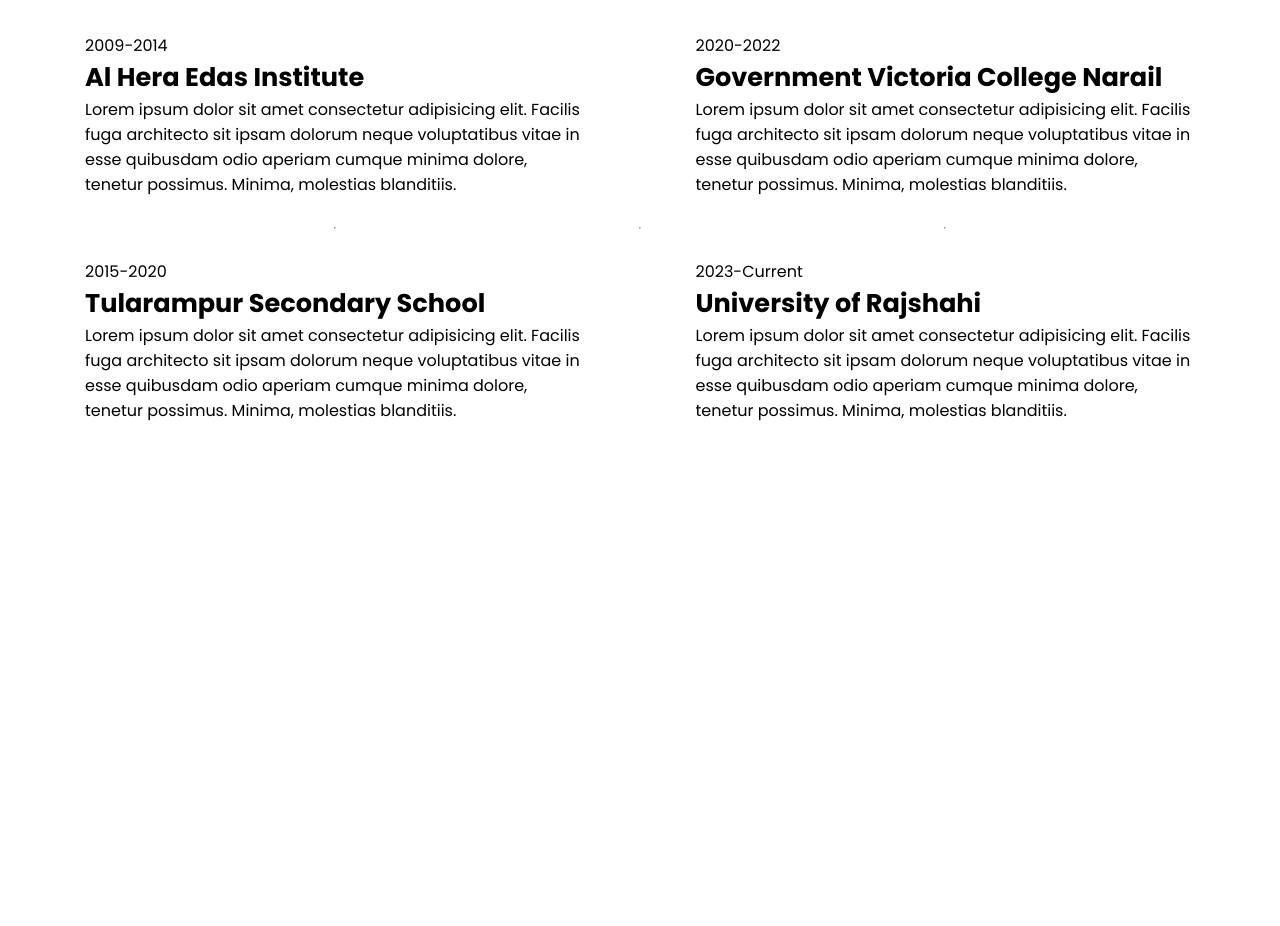
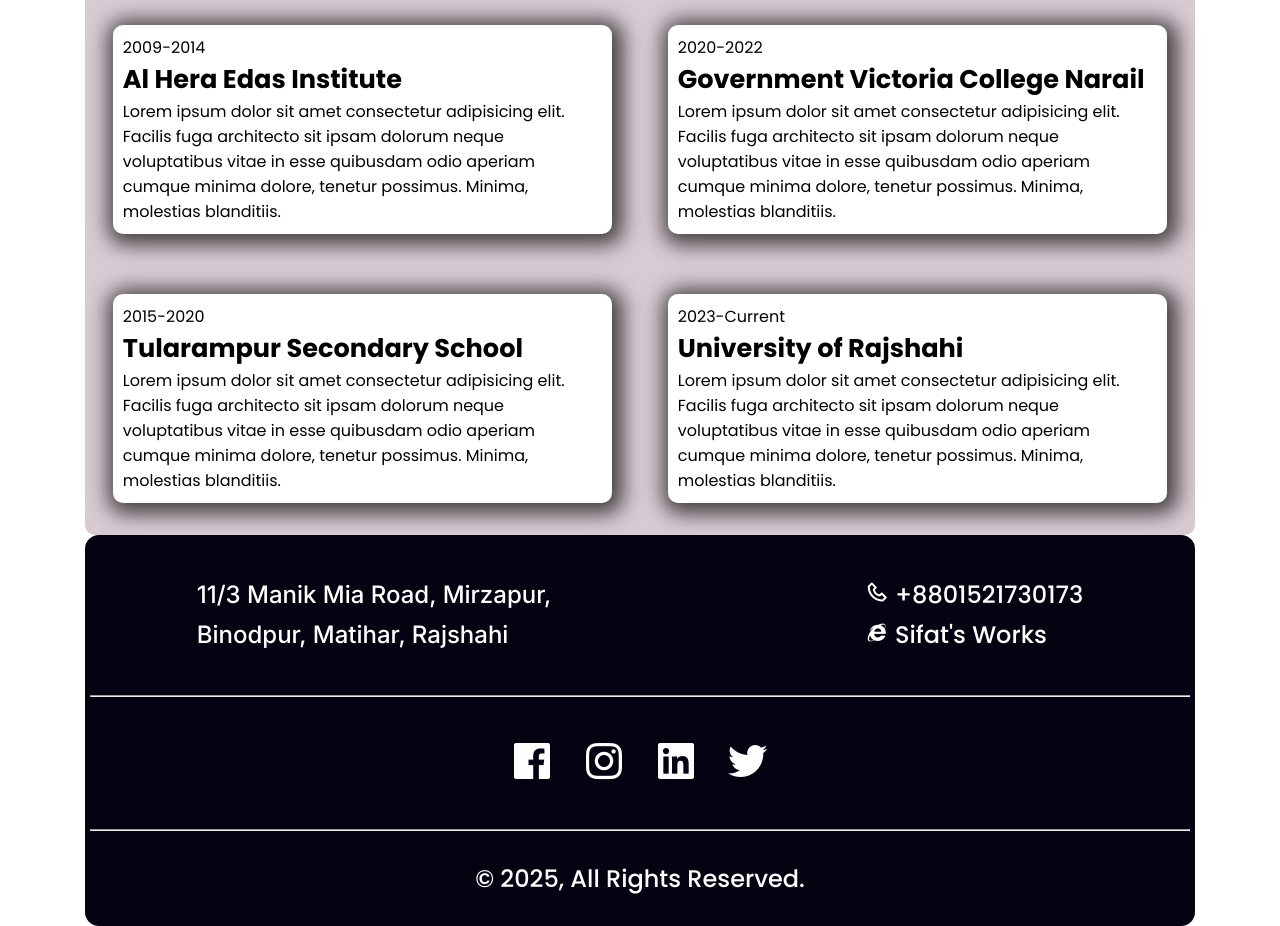
Before and after one commit to tmdsifat98/Sifat-Tarafder, a plain HTML site: page index.html in a window 1280 px wide. Shown: the part 1495-2421 px from the top of the page. Before the commit the page ends 1948 px from the top, so only its background shows below. Drawn offline with nearby package versions, Linux system fonts and the light colour scheme.

Commit message:
footer added

```diff
--- a/index.html
+++ b/index.html
@@ -73,21 +73,18 @@
                         <h2>Al Hera Edas Institute</h2>
                         <p>Lorem ipsum dolor sit amet consectetur adipisicing elit. Facilis fuga architecto sit ipsam dolorum neque voluptatibus vitae in esse quibusdam odio aperiam cumque minima dolore, tenetur possimus. Minima, molestias blanditiis.</p>
                     </div>
-                    <hr>
                     <div class="edu">
                         <p>2015-2020</p>
                         <h2>Tularampur Secondary School</h2>
                         <p>Lorem ipsum dolor sit amet consectetur adipisicing elit. Facilis fuga architecto sit ipsam dolorum neque voluptatibus vitae in esse quibusdam odio aperiam cumque minima dolore, tenetur possimus. Minima, molestias blanditiis.</p>
                     </div>
                 </div>
-                <hr>
                 <div class="edu-right">
                     <div class="edu">
                         <p>2020-2022</p>
                         <h2>Government Victoria College Narail</h2>
                         <p>Lorem ipsum dolor sit amet consectetur adipisicing elit. Facilis fuga architecto sit ipsam dolorum neque voluptatibus vitae in esse quibusdam odio aperiam cumque minima dolore, tenetur possimus. Minima, molestias blanditiis.</p>
                     </div>
-                    <hr>
                     <div class="edu">
                         <p>2023-Current</p>
                         <h2>University of Rajshahi</h2>
@@ -98,7 +95,26 @@
         </section>
     </main>
     <footer>
-
+        <div class="foot-container">
+            <div class="address">
+                <div class="home">11/3 Manik Mia Road, Mirzapur,<br> Binodpur, Matihar, Rajshahi</div>
+                <div class="cellphone">
+                    <div class="call"><i class='bx bx-phone'></i> +8801521730173</div>
+                    <div class="web"><a target="_blank" href="https://tmdsifat98.github.io/Sifat-Tarafder"><i class='bx bxl-internet-explorer'></i>  Sifat's Works </a></div>
+                </div>
+            </div>
+            <hr>
+            <div class="social">
+                <a target="_blank" href="https://www.facebook.com/Sifat.tarafder.5"><i id="fb" class='bx bxl-facebook-square'></i></a>
+                <a target="_blank" href="https://www.instagram.com/sifat_trf98/"><i id="insta" class='bx bxl-instagram' ></i></a>
+                <a target="_blank" href="www.linkedin.com/in/tmdsifat98"><i id="in" class='bx bxl-linkedin-square'></i></a>
+                <a target="_blank" href="https://x.com/SifatTarafder98  "><i id="x" class='bx bxl-twitter'></i></a>
+            </div>
+            <hr>
+            <div class="foot">
+                <p>&copy; 2025, All Rights Reserved.</p>
+            </div>
+           </div>
     </footer>
 </body>
 </html>
--- a/styles/style.css
+++ b/styles/style.css
@@ -120,6 +120,11 @@
     width: 90%;
     margin-left: 40px;
     margin-bottom: 30px;
+    transition: 0.2s;
+}
+.banner-img img:Hover{
+    transform: scale(1.1);
+    filter: drop-shadow(10px 10px 50px  rgb(210, 13, 236));
 }
 .placement{
     display: inline-block;
@@ -189,6 +194,11 @@
 .about-img img{
     width: 80%;
     filter: drop-shadow(10px 10px 50px  rgb(210, 13, 236));
+    transition: 0.2s;
+}
+.about-img img:hover{
+    transform: scale(1.02);
+    filter: drop-shadow(10px 10px 50px  rgb(50, 204, 231));
 }
 .about-content{
     width: 50%;
@@ -227,7 +237,11 @@
         width: 100%;
     }
 }
-
+.education{
+    background: rgb(216, 203, 212)  ;
+    border-radius: 10px;
+    padding: 2px 0;
+}
 .education h1{
     margin-top: 60px;
     margin-bottom: -20px;
@@ -238,10 +252,10 @@
     color: rgb(131, 5, 248);
 }
 .edu-container{
-    margin-top: 40px;
+    margin-top: 30px;
     display: flex;
     align-items: center;
-    justify-content: space-between;
+    justify-content: space-around;
 }
 .edu h2{
     font-size: 1.6rem;
@@ -253,29 +267,92 @@
     align-items: center;
 }
 .edu{
+    background-color: white;
     margin: 30px 0;
+    border-radius: 10px;
+    padding: 10px;
+    box-shadow: 3px 3px 20px 8px rgba(0, 0, 0, 0.678);
 }
 @media (max-width:570px){
     .edu-container{
         flex-direction: column;
+        margin: 5px 10px;
     }
     .edu-left, .edu-right{
         width: 99%;
     }
-    hr{
-        width: 89%;
+}
+
+footer{
+    border-radius: 14px;
+    background: rgb(7, 2, 17);
+    }
+    .foot-container{
+        max-width: 1100px;
+        margin: 0px auto;
+    }
+    .address{
+        padding: 40px 30px;
+        display: flex;
+        justify-content: space-around;
+        align-items: center;
+        gap: 10rem;
+    }
+    .home, .cellphone{
+        color: rgb(255, 255, 255);
+        font-family: Inter;
+        font-size: 24px;
+        font-weight: 500;
+        line-height: 40px;
+        letter-spacing: 0%;
+    }
+    .call, .web{
+        text-align: left;
+        transition: 0.2s;
+    }
+    .web a{
+        text-decoration: none;
+        color: rgb(255, 255, 255);
+    }
+    .social{
+        /* width: 160px; */
+        display: flex;
+        justify-content: center;
+        align-items: center;
+        gap: 24px;
+    }
+    .social a{
+        width: fit-content;
+        border-radius: 10px;
+        margin: 40px 0;
+        transition: 0.2s;
+    }
+    .foot{
+        padding-bottom: 30px;
+        text-align: center;
+        margin-top: 30px;
+        color: rgb(255, 255, 255);
+        font-family: Inter;
+        font-size: 24px;
+        font-weight: 500;
+    }
+    #fb, #insta, #in, #x{
+
+        padding: 0px;
+        color: white;
+        font-size: 3rem;
+    }
+@media (max-width:570px) {
+    .address{
+        flex-direction: column;
+        justify-content: center;
+        gap: 30px;
+    }
+
+    .call, .web, .home{
+        text-align: center;
     }
 }
-
-
-
-
-
-
-
-
-
-
 button:hover{
     transform: scale(1.031);
     background-color: rgb(255, 255, 255);
@@ -288,3 +365,14 @@
     border-radius: 20px;
     transform: scale(1.021);
 }
+.social a:hover{
+    transform: scale(1.1);
+    background: rgba(46, 46, 46, 0.856);
+    box-shadow: 1px 1px 10px 5px rgba(46, 46, 46, 0.822);
+}
+.call:hover , .web:hover{
+    border-radius: 10px;
+    background: rgba(46, 46, 46, 0.856);
+    box-shadow: 1px 1px 10px 5px rgba(46, 46, 46, 0.822);
+    transform: scale(1.1);
+}
```
